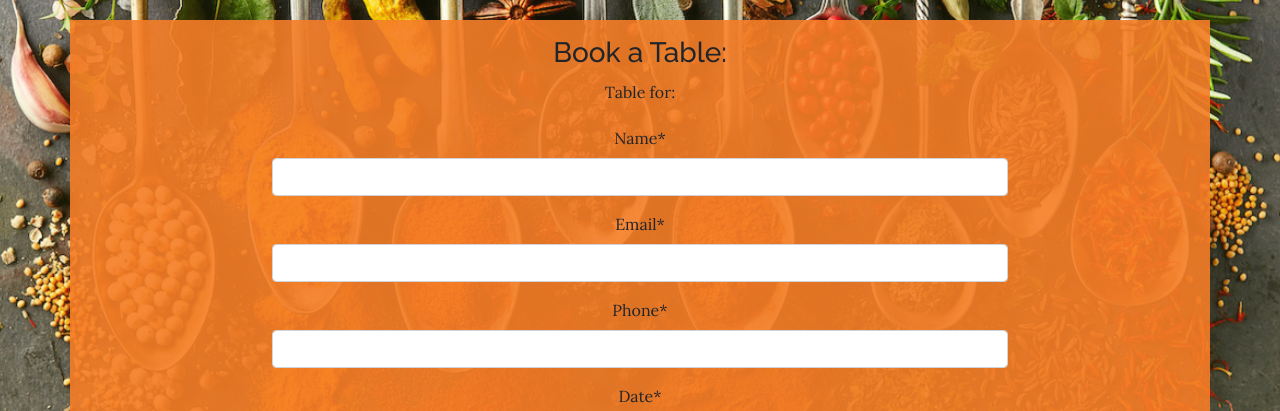
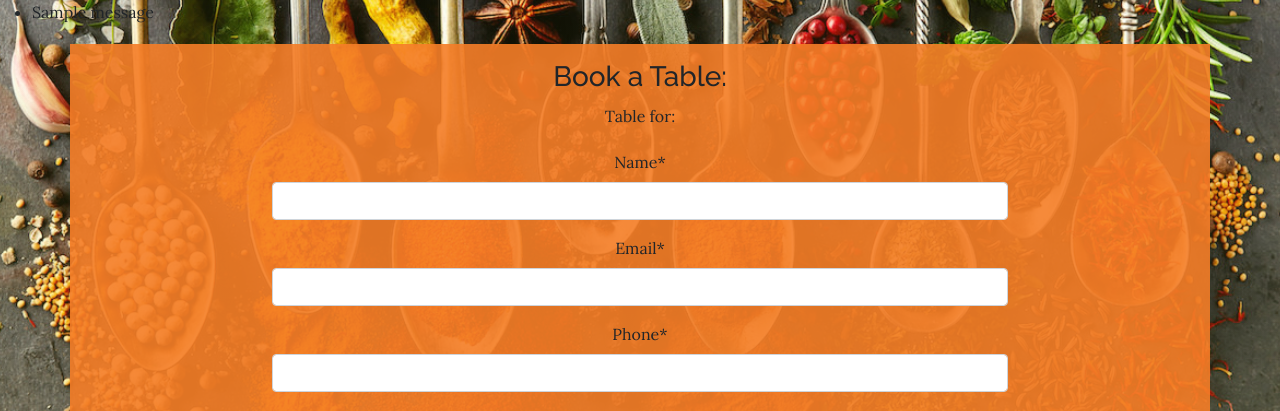
Before and after one commit to KizMistry/taste-of-india-2, a Django app: page /create_booking.html/ in a window 1280 px wide. Shown: the part 88-499 px from the top of the page. Run offline with Django 3.2, Linux system fonts and the light colour scheme; tables that the repository leaves empty hold one stand-in row (values such as "Sample post"); one stand-in notice (Sample message) is shown; some libraries are stand-ins or nearby versions.

Commit message:
add messages to create_booking html

```diff
--- a/restaurant/forms.py
+++ b/restaurant/forms.py
@@ -19,9 +19,11 @@ class DateInput(forms.DateInput):
 
 class BookingForm(forms.ModelForm):
     class Meta:
-        TIME_CHOICES = [(time(hour=x), '{:02d}:00'.format(x)) for x in range(12, 23)]
+        TIME_CHOICES = [
+            (time(hour=x), '{:02d}:00'.format(x)) for x in range(12, 23)]
         model = Booking
-        fields = ('name', 'email', 'phone', 'date', 'table_for', 'time', 'notes',)
+        fields = (
+            'name', 'email', 'phone', 'date', 'table_for', 'time', 'notes',)
         widgets = {
             'date': DateInput(),
             'time': forms.Select(choices=TIME_CHOICES)
--- a/restaurant/models.py
+++ b/restaurant/models.py
@@ -51,7 +51,11 @@ class Booking(models.Model):
     notes = models.TextField(blank=True)
 
     def __str__(self):
-        return f'{self.name} ({self.date} {self.time})'
+        return f'''Name: {self.name} - Email: {self.email} -
+        Phone: {self.phone} -
+        Table booked for: ({self.date} at {self.time}) -
+        Table for: {self.table_for} -
+        Notes: {self.notes}'''
 
 
 # class Booking(models.Model):
--- a/templates/create_booking.html
+++ b/templates/create_booking.html
@@ -3,6 +3,13 @@
 {% load crispy_forms_tags %}
 
 {% block content %}
+{% if messages %}
+<ul class="messages">
+    {% for message in messages %}
+    <li {% if message.tags %} class="{{ message.tags }}" {% endif %}>{{ message }}</li>
+    {% endfor %}
+</ul>
+{% endif %}
 <div class="container text-center login-container">
   <div class="row center">
       <div class="col-md-8 mt-3 offset-m-2 login-form">
```
Also changed, not shown: restaurant/views.py (+2 -12 lines).
